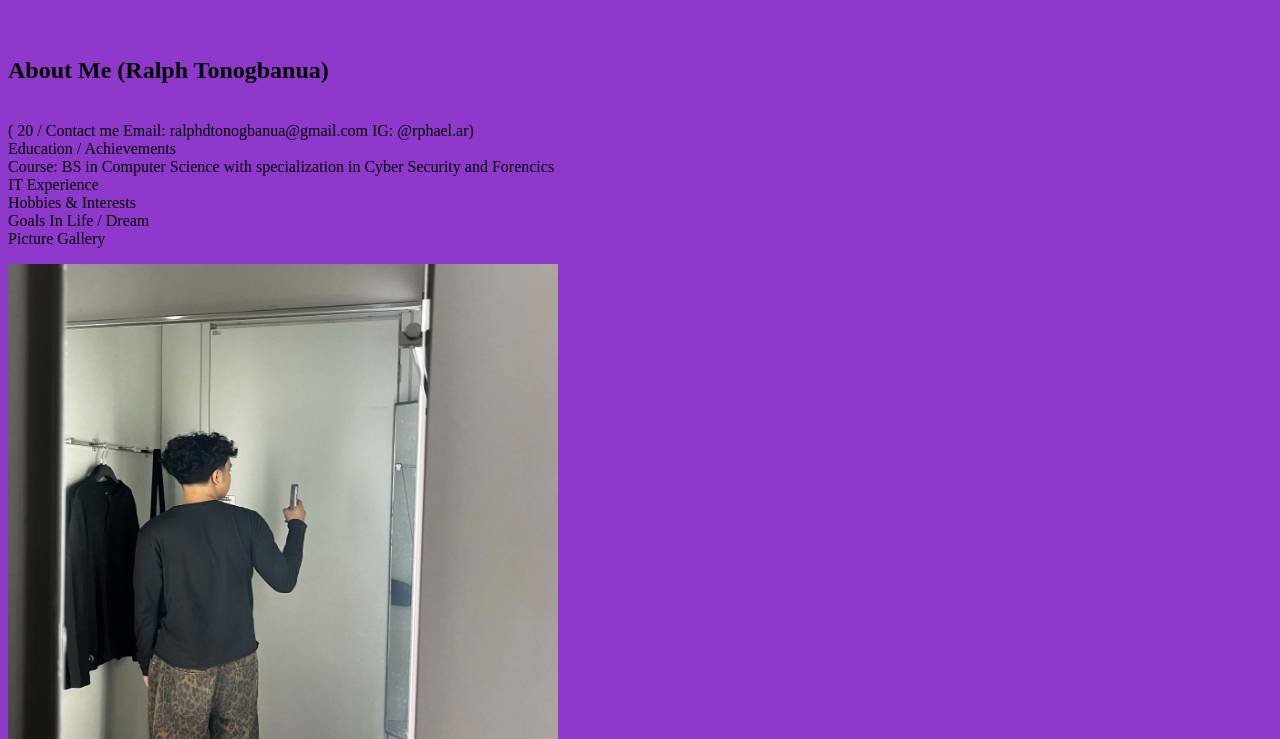
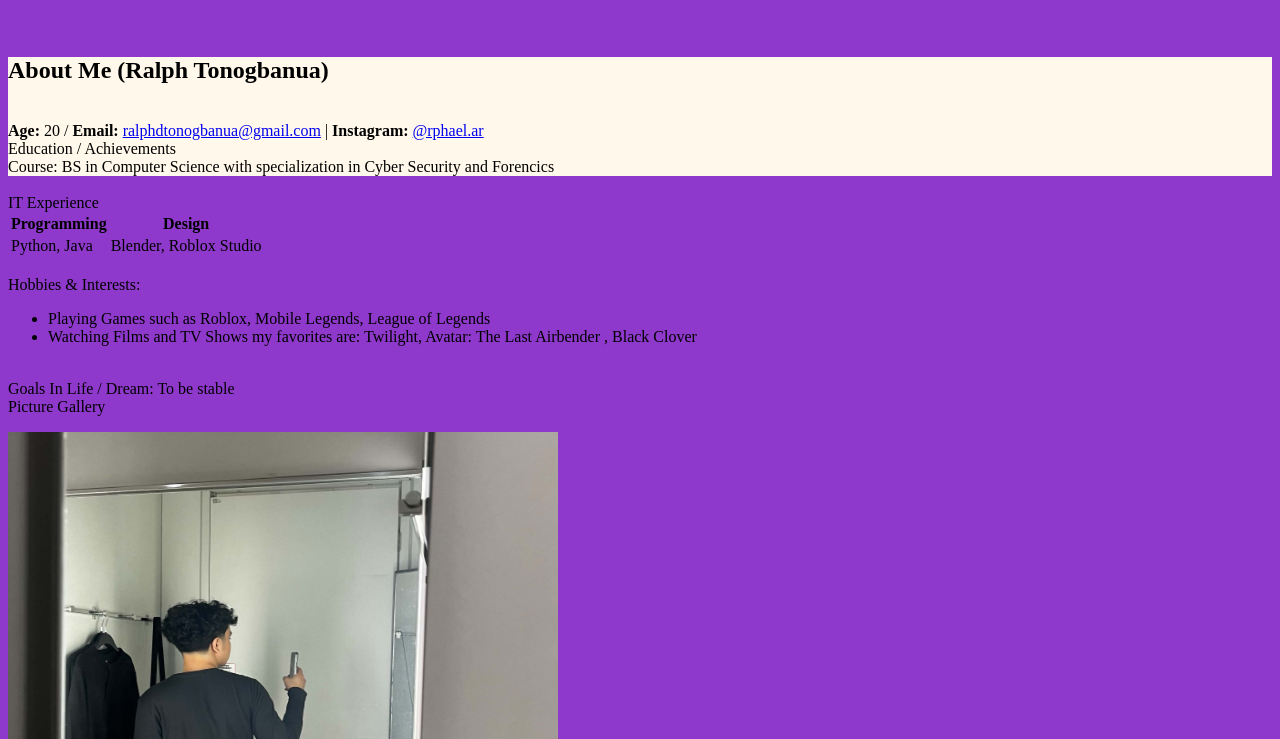
Before and after one commit to RalphT06/webprog-CF251-html-lessons, a plain HTML site: page introduction/index.html in a window 1280 px wide. Shown: the part 61-800 px from the top of the page. Drawn offline with Linux system fonts and the light colour scheme.

Commit message:
Enhance personal profile with additional details
Updated personal profile information and added a table for programming and design skills.

```diff
--- a/introduction/index.html
+++ b/introduction/index.html
@@ -9,14 +9,33 @@
 
 <h1>Personal Profile Web page </h1>
 <br>
+<div style="background: #fff8eb;">
+  <h2>About Me (Ralph Tonogbanua)</h2>
+  <br> <strong>Age: </strong> 20 / <strong>Email:</strong> <a href="mailto:ralphdtonogbanua@gmail.com">ralphdtonogbanua@gmail.com</a> | <strong>Instagram:</strong> <a href="https://www.instagram.com/rphael.ar">@rphael.ar</a>
+  <br> Education / Achievements
+  <br>Course: BS in Computer Science with specialization in Cyber Security and Forencics
+<br>
+</div>
+<br>IT Experience
+<table>
+  <tr>
+    <th>Programming</th>
+    <th>Design</th>
+  </tr>
+  <tr>
+    <td>Python, Java</td>
+    <td>Blender, Roblox Studio</td>
+  </tr>
+  <br>
+</table>
+<br>Hobbies & Interests:
+<ul>
+  <li>Playing Games such as Roblox, Mobile Legends, League of Legends</li>
+  <li>Watching Films and TV Shows my favorites are: Twilight, Avatar: The Last Airbender
+, Black Clover</li>
 
-<h2>About Me (Ralph Tonogbanua)</h2>
-<br> ( 20 / Contact me Email: ralphdtonogbanua@gmail.com IG: @rphael.ar)
-<br>Education / Achievements
-<br>Course: BS in Computer Science with specialization in Cyber Security and Forencics
-<br>IT Experience
-<br>Hobbies & Interests
-<br>Goals In Life / Dream
+</ul>
+<br>Goals In Life / Dream: To be stable
 <br>Picture Gallery
 <p>
 <img src="My%20pic.jpg" width="550" height="650">
```
